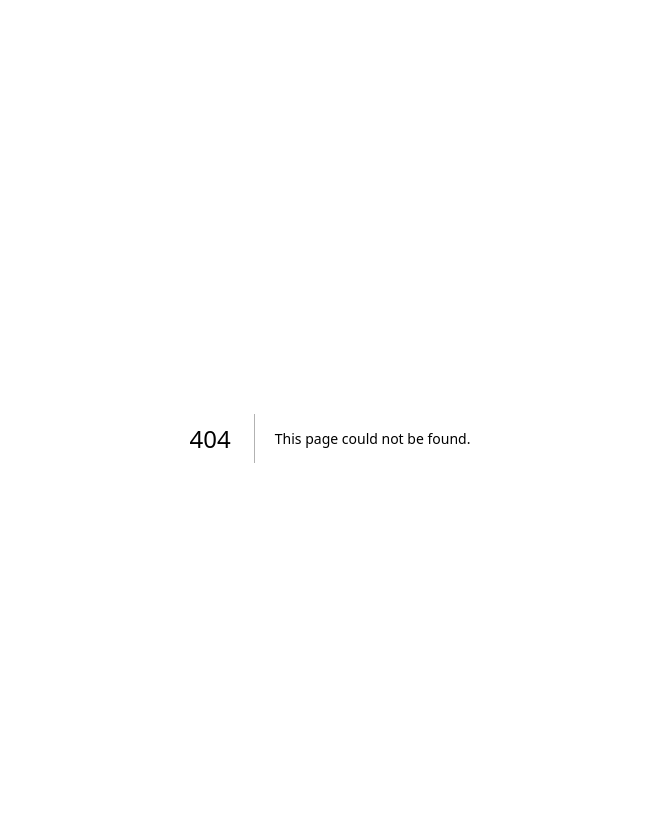
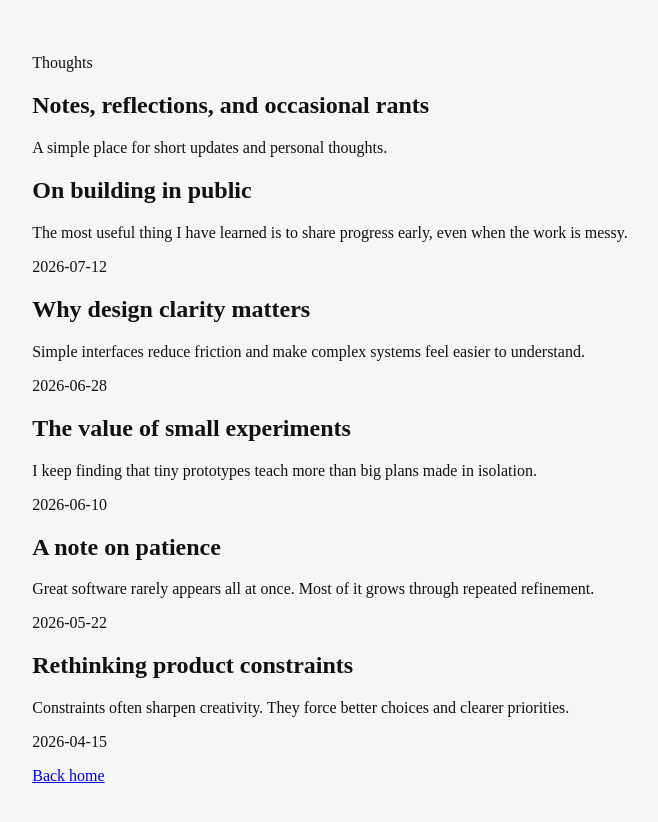
Before and after one commit to etor01/dev-tornam, a Next.js app: page /thoughts in a window 1280 px wide. Before the commit this address had no page. Shown: the top 822 px of the page, without its empty margins (310-968 px from the left). Built offline with nearby package versions, Linux system fonts and the light colour scheme.

Commit message:
feat: added thoughts page

```diff
--- /dev/null
+++ b/src/app/thoughts/page.tsx
@@ -0,0 +1,66 @@
+import Link from "next/link";
+
+const thoughts = [
+  {
+    title: "On building in public",
+    message:
+      "The most useful thing I have learned is to share progress early, even when the work is messy.",
+    date: "2026-07-12",
+  },
+  {
+    title: "Why design clarity matters",
+    message:
+      "Simple interfaces reduce friction and make complex systems feel easier to understand.",
+    date: "2026-06-28",
+  },
+  {
+    title: "The value of small experiments",
+    message:
+      "I keep finding that tiny prototypes teach more than big plans made in isolation.",
+    date: "2026-06-10",
+  },
+  {
+    title: "A note on patience",
+    message:
+      "Great software rarely appears all at once. Most of it grows through repeated refinement.",
+    date: "2026-05-22",
+  },
+  {
+    title: "Rethinking product constraints",
+    message:
+      "Constraints often sharpen creativity. They force better choices and clearer priorities.",
+    date: "2026-04-15",
+  },
+];
+
+export default function ThoughtsPage() {
+  return (
+    <main className="contentPage">
+      <section className="pageShell">
+        <header className="pageHeader">
+          <div>
+            <p className="eyebrow">Thoughts</p>
+            <h1>Notes, reflections, and occasional rants</h1>
+            <p>A simple place for short updates and personal thoughts.</p>
+          </div>
+        </header>
+
+        <div className="thoughtList">
+          {thoughts.map((thought) => (
+            <article key={thought.title} className="thoughtCard">
+              <h2>{thought.title}</h2>
+              <p>{thought.message}</p>
+              <p className="meta">{thought.date}</p>
+            </article>
+          ))}
+        </div>
+
+        <p style={{ marginTop: "1rem" }}>
+          <Link href="/" className="backLink">
+            Back home
+          </Link>
+        </p>
+      </section>
+    </main>
+  );
+}
```
